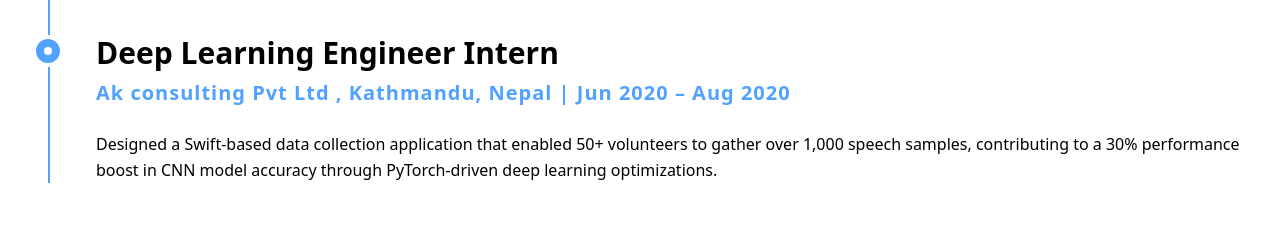
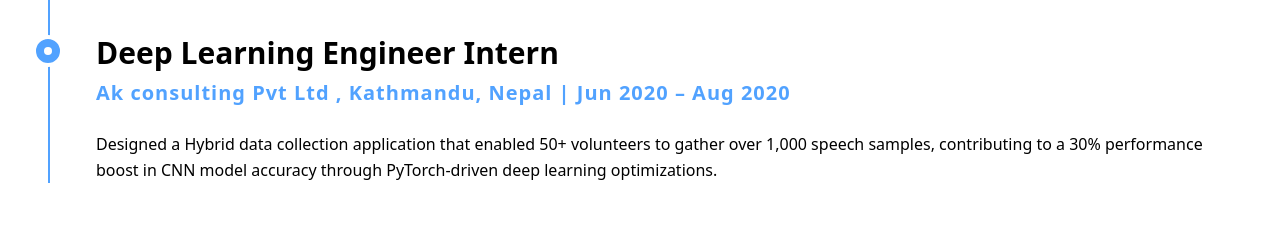
Before and after one commit to Sunilshah-7/portfolio_v1.0, a Next.js app: page / in a window 1280 px wide. Shown: the part 2660-2893 px from the top of the page. Built offline with nearby package versions, Linux system fonts and the light colour scheme.

Commit message:
Update achievement description for clarity

```diff
--- a/app/about/page.tsx
+++ b/app/about/page.tsx
@@ -106,7 +106,7 @@ const WorkExperience = () => {
       location: "Kathmandu, Nepal",
       period: "Jun 2020 – Aug 2020",
       achievements: [
-        "Designed a Swift-based data collection application that enabled 50+ volunteers to gather over 1,000 speech samples, contributing to a 30% performance boost in CNN model accuracy through PyTorch-driven deep learning optimizations.",
+        "Designed a Hybrid data collection application that enabled 50+ volunteers to gather over 1,000 speech samples, contributing to a 30% performance boost in CNN model accuracy through PyTorch-driven deep learning optimizations.",
       ],
     },
   ];
```
